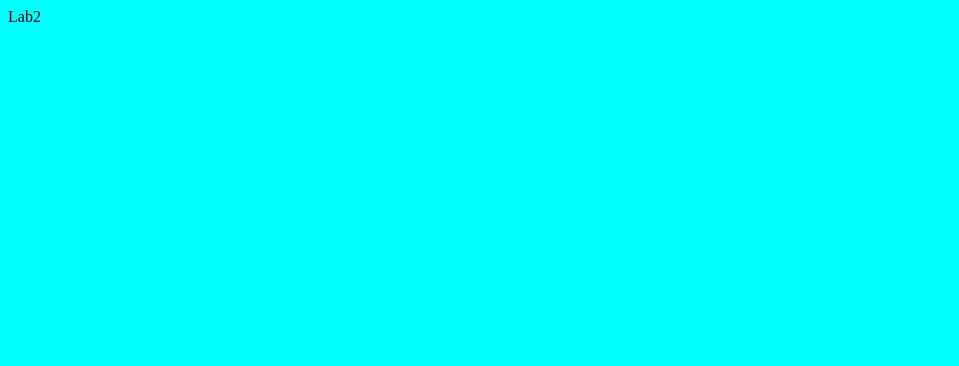
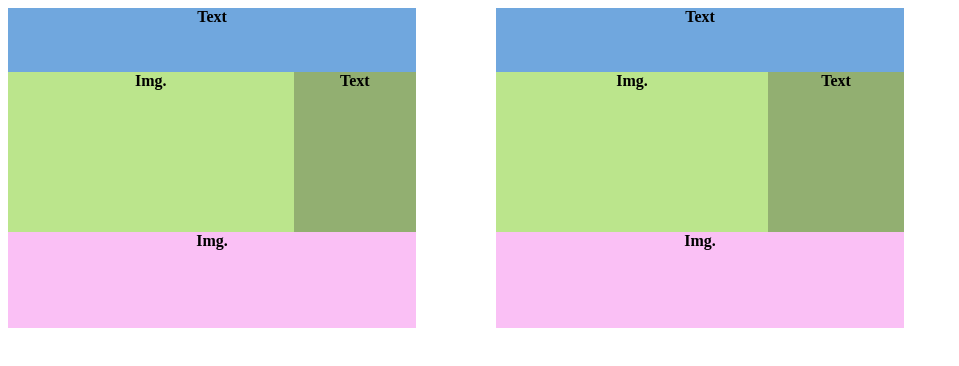
Before and after one commit to soylltari/frontend-labs, a plain HTML site: page lab3/index.html in a window 1280 px wide. Shown: the whole page, without its empty margins (0-959 px from the left). Drawn offline with Linux system fonts and the light colour scheme.

Commit message:
Add lab3

```diff
--- a/lab3/index.html
+++ b/lab3/index.html
@@ -4,9 +4,24 @@
     <meta charset="UTF-8" />
     <meta name="viewport" content="width=device-width, initial-scale=1.0" />
     <link rel="stylesheet" href="./styles.css" />
-    <title>Срібранець Марія Андріївна, ІМ-33, Лабораторна 2, Варіант 7</title>
+    <title>Срібранець Марія Андріївна, ІМ-33, Лабораторна 3, Варіант 7</title>
   </head>
   <body>
-    Lab2
+    <div class="container">
+      <div class="container-float">
+        <div class="blue-text">Text</div>
+        <div class="green-img">Img.</div>
+        <div class="green-text">Text</div>
+        <div class="pink-img">Img.</div>
+      </div>
+      <div class="container-flex">
+        <div class="blue-text">Text</div>
+        <div class="container-middle">
+          <div class="green-img">Img.</div>
+          <div class="green-text">Text</div>
+        </div>
+        <div class="pink-img">Img.</div>
+      </div>
+    </div>
   </body>
 </html>
--- a/lab3/styles.css
+++ b/lab3/styles.css
@@ -1,3 +1,80 @@
+/* Base styles */
+
 body {
-  background-color: aqua;
+  width: 100vw;
+  height: 100vh;
 }
+
+.container {
+  display: flex;
+  gap: 5rem;
+  width: 70%;
+  height: 40%;
+  text-align: center;
+  font-weight: bold;
+}
+
+.container-float,
+.container-flex {
+  width: 50%;
+  height: 100%;
+}
+
+.blue-text {
+  background-color: #70a7deff;
+  height: 20%;
+}
+
+.green-img {
+  background-color: #bbe58cff;
+  height: 50%;
+}
+
+.green-text {
+  background-color: #92af71ff;
+  height: 50%;
+}
+
+.pink-img {
+  background-color: #fac0f5ff;
+  height: 30%;
+}
+
+/* Float */
+
+.container-float .blue-text {
+  width: 100%;
+}
+.container-float .green-img {
+  float: left;
+  width: 70%;
+}
+.container-float .green-text {
+  float: right;
+  width: 30%;
+}
+.container-float .pink-img {
+  float: inline-end;
+  width: 100%;
+}
+
+/* Flex */
+
+.container-flex {
+  display: flex;
+  flex-direction: column;
+}
+
+.container-middle {
+  display: flex;
+  flex: 1;
+}
+
+.container-middle .green-img {
+  flex: 2;
+  height: 100%;
+}
+.container-middle .green-text {
+  flex: 1;
+  height: 100%;
+}
```
